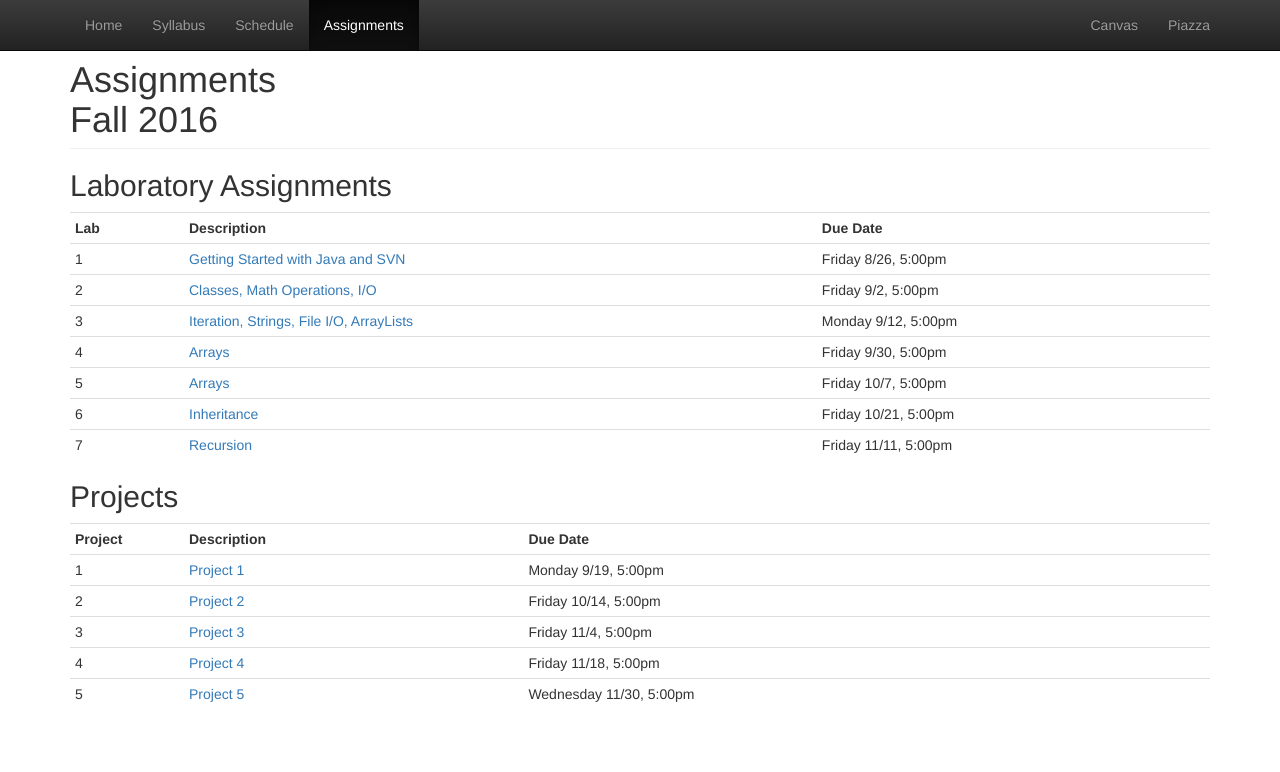
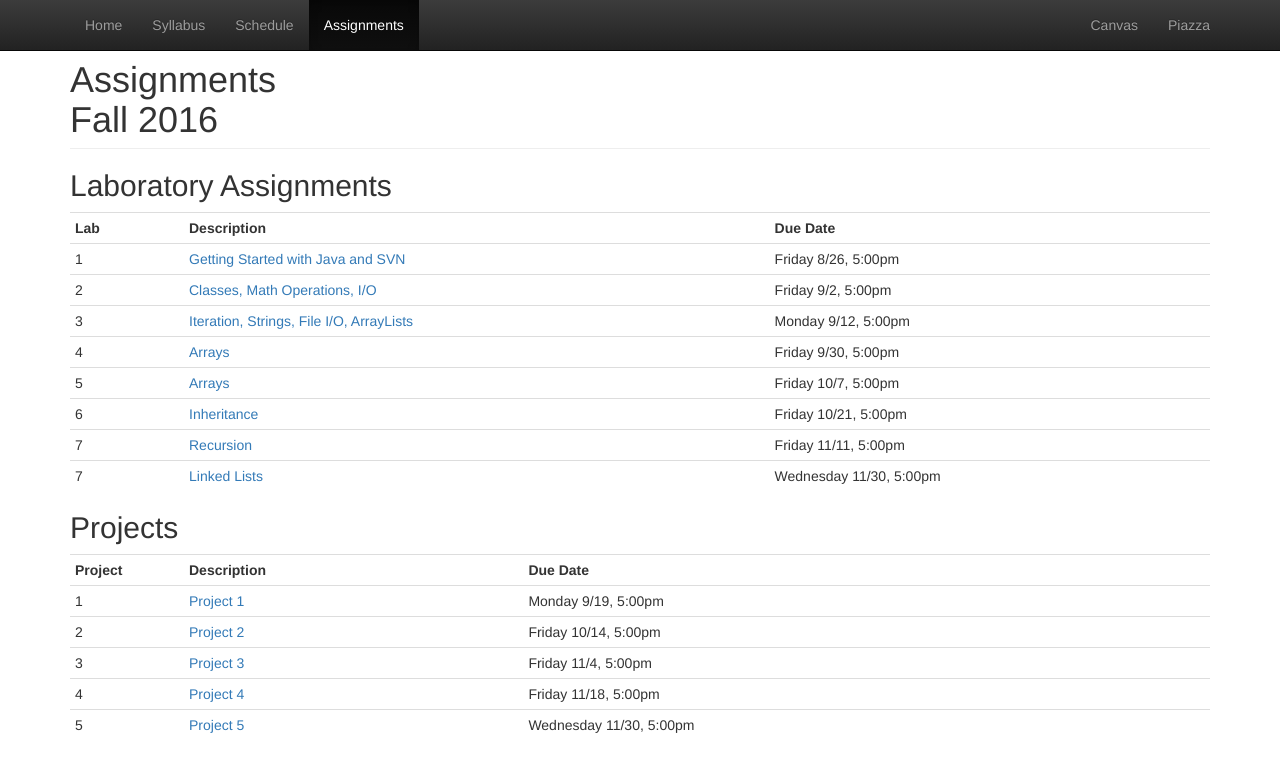
Before and after one commit to CS112-F16/cs112-f16.github.io, a Jekyll site: the page built from assignments.html, in a window 1280 px wide. Shown: the top 772 px of the page. Built offline with Jekyll 4.4.1, drawn with Linux system fonts in a browser that asks for light colours.

Commit message:
add ll assignment

```diff
--- a/assignments.html
+++ b/assignments.html
@@ -49,6 +49,11 @@
        <td><a href="https://github.com/CS112-F16/labs/blob/master/lab7.md">Recursion</a></td>
        <td>Friday 11/11, 5:00pm</td>
      </tr>
+     <tr>
+       <td>7</td>
+       <td><a href="https://github.com/CS112-F16/labs/blob/master/lab8.md">Linked Lists</a></td>
+       <td>Wednesday 11/30, 5:00pm</td>
+     </tr>
    </tbody>
  </table>
 
```
